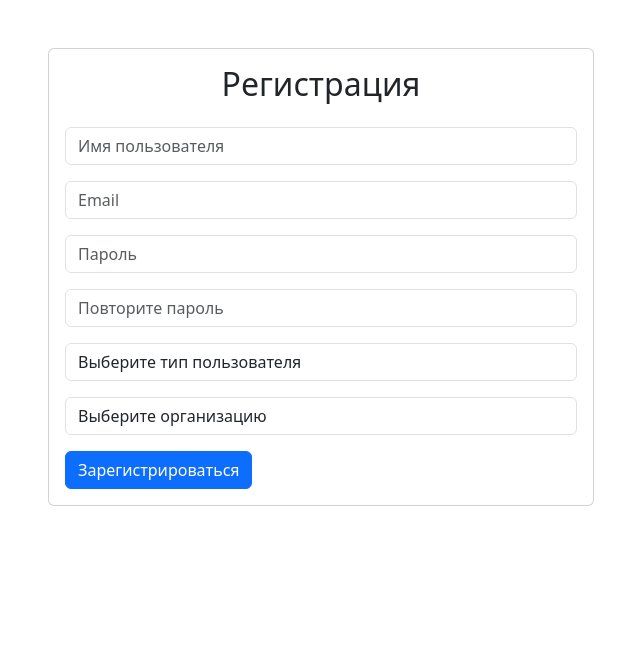
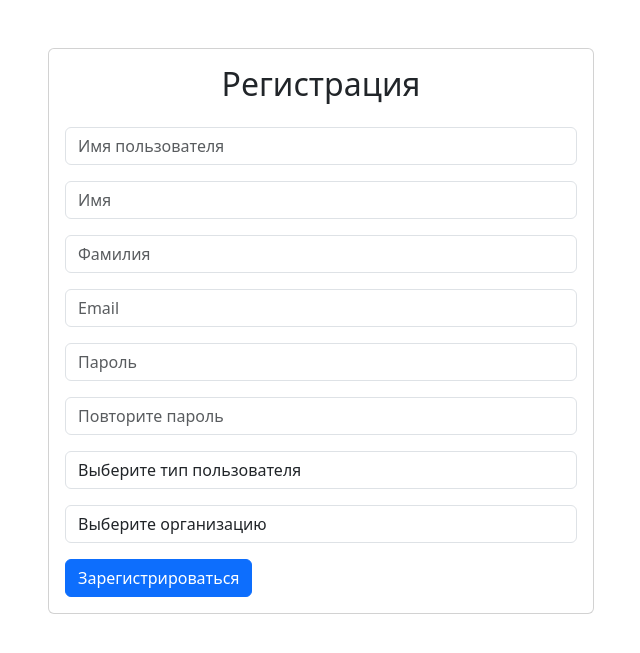
Before and after one commit to culcat/Courses, a Django app: page /register/ in a window 1280 px wide. Shown: the part 56-709 px from the top of the page, without its empty margins (319-959 px from the left). Run offline with Django 5.2, Linux system fonts and the light colour scheme; data comes from the database, SQL or seed files in the repository; both versions use the stored data as it was after the commit; parts of the project's set-up code (start-up, migrations or seed data) failed here and were passed over.

Commit message:
добавил имя и фамилию в регистрацию

```diff
--- a/CoursesApp/forms.py
+++ b/CoursesApp/forms.py
@@ -7,7 +7,7 @@ class CustomUserCreationForm(UserCreationForm):
     organization = forms.ModelChoiceField(queryset=EducationalOrganization.objects.all(), required=False)
     class Meta:
         model = CustomUser
-        fields = ('username', 'email', 'password1', 'password2', 'user_type', 'organization')
+        fields = ('username', 'first_name', 'last_name','email', 'password1', 'password2', 'user_type', 'organization')
 
     def __init__(self, *args, **kwargs):
         super().__init__(*args, **kwargs)
@@ -24,9 +24,6 @@ class RatingForm(forms.Form):
     position = forms.IntegerField(min_value=1)
 
 
-from django import forms
-from .models import Course
-from .models import CustomUser
 
 class CreateCourseForm(forms.ModelForm):
     class Meta:
--- a/templates/register.html
+++ b/templates/register.html
@@ -10,6 +10,12 @@
                         {% csrf_token %}
                         <div class="mb-3">
                             <input type="text" name="username" class="form-control" placeholder="Имя пользователя">
+                        </div>
+                       <div class="mb-3">
+                            <input type="text" name="first_name" class="form-control" placeholder="Имя">
+                        </div>
+                        <div class="mb-3">
+                            <input type="text" name="first_name" class="form-control" placeholder="Фамилия">
                         </div>
                         <div class="mb-3">
                             <input type="email" name="email" class="form-control" placeholder="Email">
```
Also changed, not shown: db.sqlite3.
